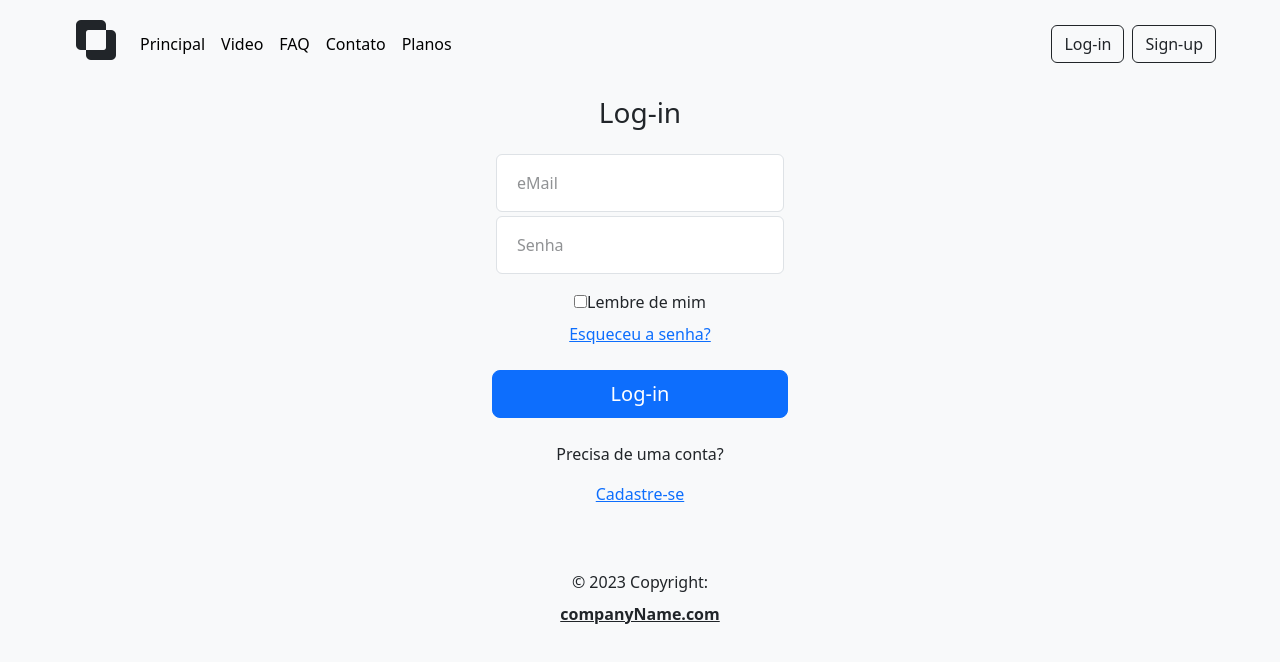
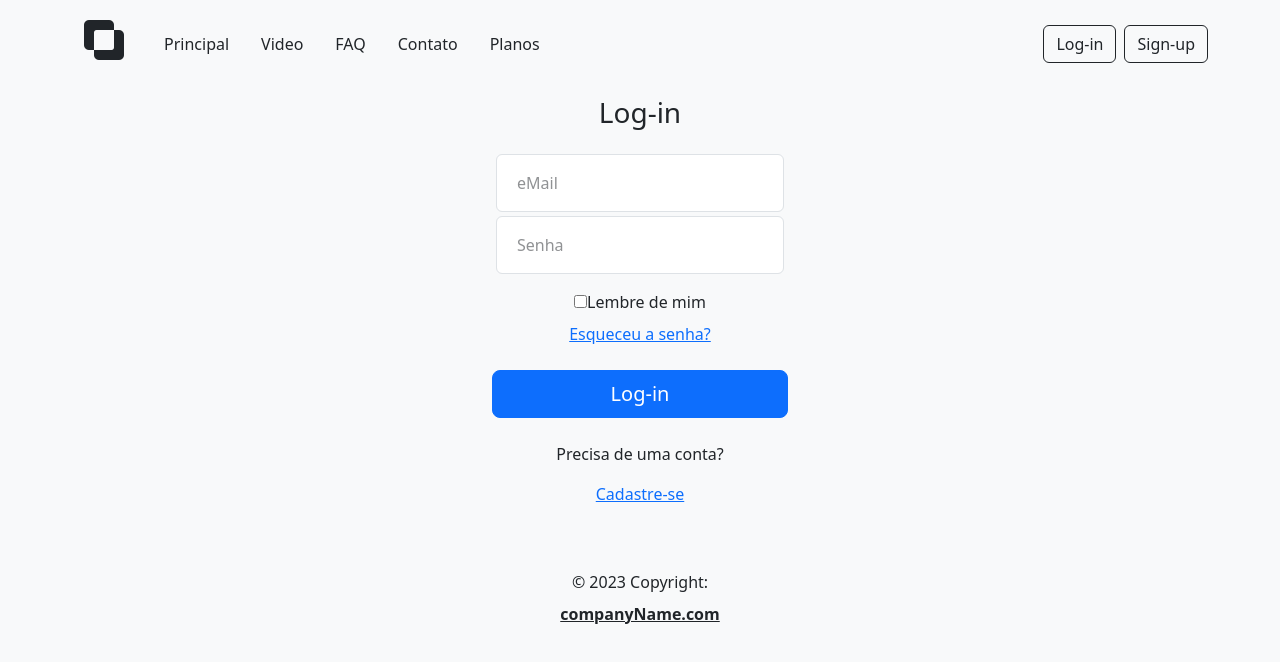
Before and after one commit to guisazevedo/dent_dev, a React (Vite) app: page /log-in in a window 1280 px wide. Shown: the top 662 px of the page. Built offline with nearby package versions, Linux system fonts and the light colour scheme.

Commit message:
bg color

```diff
--- a/src/02_blocks/Carousel.tsx
+++ b/src/02_blocks/Carousel.tsx
@@ -7,8 +7,8 @@ import carouselImage_03 from "../00_assets/carousel_03.jpg";
 
 const Carrousel = () => {
   return (
-    <div className="w-100 mx-auto p-5 mt-5" id="carousel">
-      <div className="p-3 pb-md-4 mx-auto text-center mb-5">
+    <div className="w-100 mt-5 pt-5" id="carousel">
+      <div className="p-3 pb-md-4 mx-auto text-center">
         <h1 className="display-4 fw-normal mb-3">
           Sua Segunda Opiniao Digital
         </h1>
--- a/src/02_blocks/Contact.tsx
+++ b/src/02_blocks/Contact.tsx
@@ -1,7 +1,7 @@
 const Contact = () => {
   return (
-    <div className="w-75 mx-auto p-5" id="contato">
-      <div className="p-3 pb-md-4 mx-auto text-center mb-5">
+    <div className="mx-auto p-5 bg-light" id="contato">
+      <div className="w-75  p-3 pb-md-4 mx-auto text-center mb-5">
         <h1 className="display-4 fw-normal mb-3">Entre em Contato</h1>
         <p className="fs-5 text-body-secondary">
           Lorem ipsum dolor, sit amet consectetur adipisicing elit. Iusto
@@ -9,7 +9,7 @@ const Contact = () => {
           aliquid omnis aut!
         </p>
       </div>
-      <form>
+      <form className="w-75 mx-auto">
         {/* <!-- Name input --> */}
         <div className="form-outline mb-4">
           <label className="form-label" htmlFor="form4Example1">
--- a/src/02_blocks/FAQ.tsx
+++ b/src/02_blocks/FAQ.tsx
@@ -1,7 +1,7 @@
 const FAQ = () => {
   return (
     <>
-      <div className="w-75 mx-auto p-5 mt-5" id="faq">
+      <div className="p-5 mt-5 bg-light" id="faq">
         <div className="p-3 pb-md-4 mx-auto text-center mb-5">
           <h1 className="display-4 fw-normal mb-3">Perguntas Frenquentes</h1>
           <p className="fs-5 text-body-secondary">
--- a/src/02_blocks/Navbar.tsx
+++ b/src/02_blocks/Navbar.tsx
@@ -1,11 +1,11 @@
 import "bootstrap/dist/css/bootstrap.css";
 import "bootstrap-icons/font/bootstrap-icons.css";
 import { Link } from "react-router-dom";
-//import { NavHashLink } from "react-router-hash-link";
+import { NavHashLink } from "react-router-hash-link";
 
 const Navbar = () => {
   return (
-    <nav className="navbar navbar-expand-lg bg-light fixed-top">
+    <nav className="navbar navbar-expand-lg bg-light fixed-top p-2">
       <div className="container-fluid mx-5 my-2">
         <h1>
           <i className="bi bi-exclude text-dark m-3"></i>
@@ -24,29 +24,29 @@ const Navbar = () => {
         <div className="collapse navbar-collapse" id="navbarColor02">
           <ul className="navbar-nav me-auto mb-2 mb-lg-0">
             <li className="nav-item">
-              <Link className="nav-link active" aria-current="page" to="/">
+              <NavHashLink className="nav-link text-dark ms-3" to="/#carousel">
                 Principal
-              </Link>
+              </NavHashLink>
             </li>
             <li className="nav-item">
-              <a className="nav-link active" aria-current="page" href="#">
+              <NavHashLink className="nav-link text-dark ms-3" to="/#video">
                 Video
-              </a>
+              </NavHashLink>
             </li>
             <li className="nav-item">
-              <a className="nav-link active" aria-current="page" href="#">
+              <NavHashLink className="nav-link text-dark ms-3" to="/#faq">
                 FAQ
-              </a>
+              </NavHashLink>
             </li>
             <li className="nav-item">
-              <a className="nav-link active" aria-current="page" href="#">
+              <NavHashLink className="nav-link text-dark ms-3" to="/#contato">
                 Contato
-              </a>
+              </NavHashLink>
             </li>
             <li className="nav-item">
-              <a className="nav-link active" aria-current="page" href="#">
+              <NavHashLink className="nav-link text-dark ms-3" to="/#planos">
                 Planos
-              </a>
+              </NavHashLink>
             </li>
           </ul>
           <button className="btn btn-outline-dark m-1" type="submit">
--- a/src/02_blocks/Planos.tsx
+++ b/src/02_blocks/Planos.tsx
@@ -2,7 +2,7 @@ import "bootstrap/dist/css/bootstrap.css";
 
 const Planos = () => {
   return (
-    <main className="container mt-5 mb-5" id="planos">
+    <main className="mt-5 mb-5 bg-light" id="planos">
       <div className="w-75 mx-auto">
         <div className="pricing-header p-3 pb-md-4 mx-auto text-center mb-5">
           <h1 className="display-4 fw-normal mb-3">Planos</h1>
--- a/src/02_blocks/Video.tsx
+++ b/src/02_blocks/Video.tsx
@@ -1,7 +1,7 @@
 const Video = () => {
   return (
-    <div className="w-100 mx-auto p-5" id="video">
-      <div className="p-3 pb-md-4 mx-auto text-center mb-5">
+    <div className="w-100 p-5 bg-light" id="video">
+      <div className="p-3 pb-md-4 text-center mb-5">
         <h1 className="display-4 fw-normal mb-3">Na Pratica</h1>
         <p className="fs-5 text-body-secondary">
           Lorem ipsum dolor, sit amet consectetur adipisicing elit. Iusto
```
